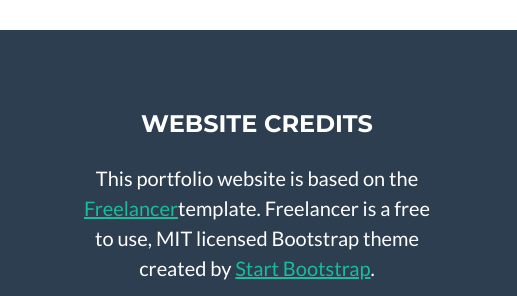
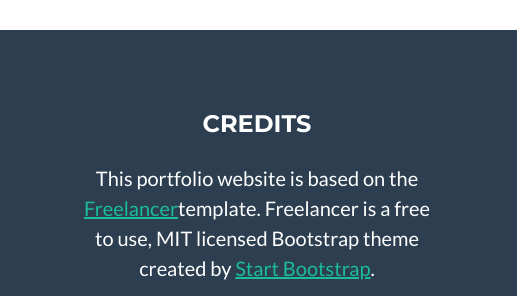
Before and after one commit to max-torch/portfolio-v2, a website: page src/pug/index.pug in a window 1280 px wide. Shown: the part 2766-3062 px from the top of the page, 763-1280 px from the left. Drawn offline with nearby package versions, Linux system fonts and the light colour scheme; files that its build step writes are made by us from their sources; files whose address does not match are found by name.

Commit message:
Change "website credits" to just "credits"

```diff
--- a/src/pug/index.pug
+++ b/src/pug/index.pug
@@ -198,7 +198,7 @@
                             i.fab.fa-fw.fa-github
                     // Footer About Text
                     .col-lg-4
-                        h4.text-uppercase.mb-4 Website Credits
+                        h4.text-uppercase.mb-4 Credits
                         p.lead
                             | This portfolio website is based on the
                             a(href='https://startbootstrap.com/theme/freelancer/') Freelancer
```
Also changed, not shown: dist/index.html.
